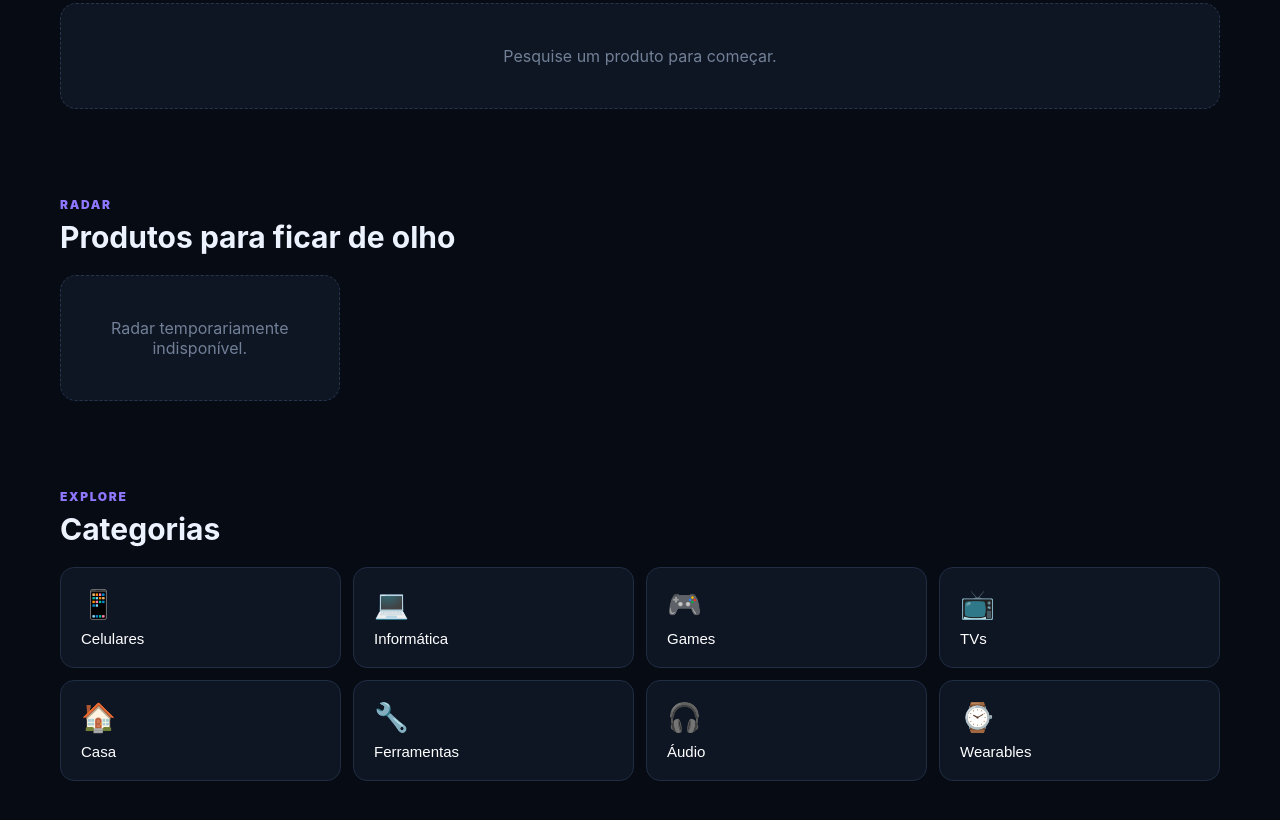
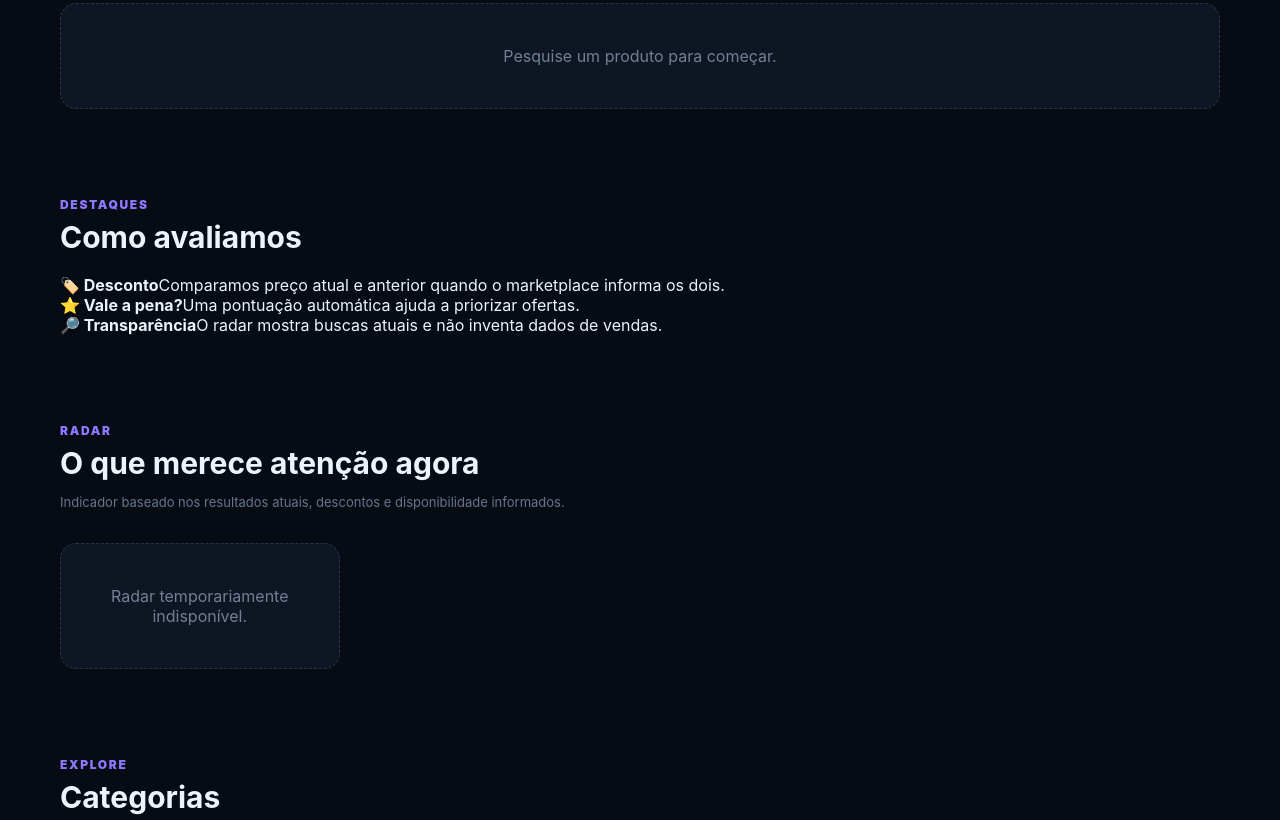
Before and after one commit to braininking/jogo2026, a website: page ofertaradar/public/index.html in a window 1280 px wide. Shown: the part 774-1594 px from the top of the page. Drawn offline with Linux system fonts and the light colour scheme; no server answers.

Commit message:
OfertaRadar: ampliar destaques

```diff
--- a/ofertaradar/public/index.html
+++ b/ofertaradar/public/index.html
@@ -48,8 +48,8 @@
   <div id="products" class="grid empty"><div class="emptyBox">Pesquise um produto para começar.</div></div>
 </section>
 
-<section class="wrap section" id="radar">
-  <div class="sectionHead"><div><span class="eyebrow">RADAR</span><h2>Produtos para ficar de olho</h2></div></div>
+<section class="wrap section spotlight"><div class="sectionHead"><div><span class="eyebrow">DESTAQUES</span><h2>Como avaliamos</h2></div></div><div class="insights"><div><b>🏷️ Desconto</b><span>Comparamos preço atual e anterior quando o marketplace informa os dois.</span></div><div><b>⭐ Vale a pena?</b><span>Uma pontuação automática ajuda a priorizar ofertas.</span></div><div><b>🔎 Transparência</b><span>O radar mostra buscas atuais e não inventa dados de vendas.</span></div></div></section><section class="wrap section" id="radar">
+  <div class="sectionHead"><div><span class="eyebrow">RADAR</span><h2>O que merece atenção agora</h2><p class="muted">Indicador baseado nos resultados atuais, descontos e disponibilidade informados.</p></div></div>
   <div id="radarGrid" class="radarGrid"><div class="loading">Analisando produtos...</div></div>
 </section>
 
```
